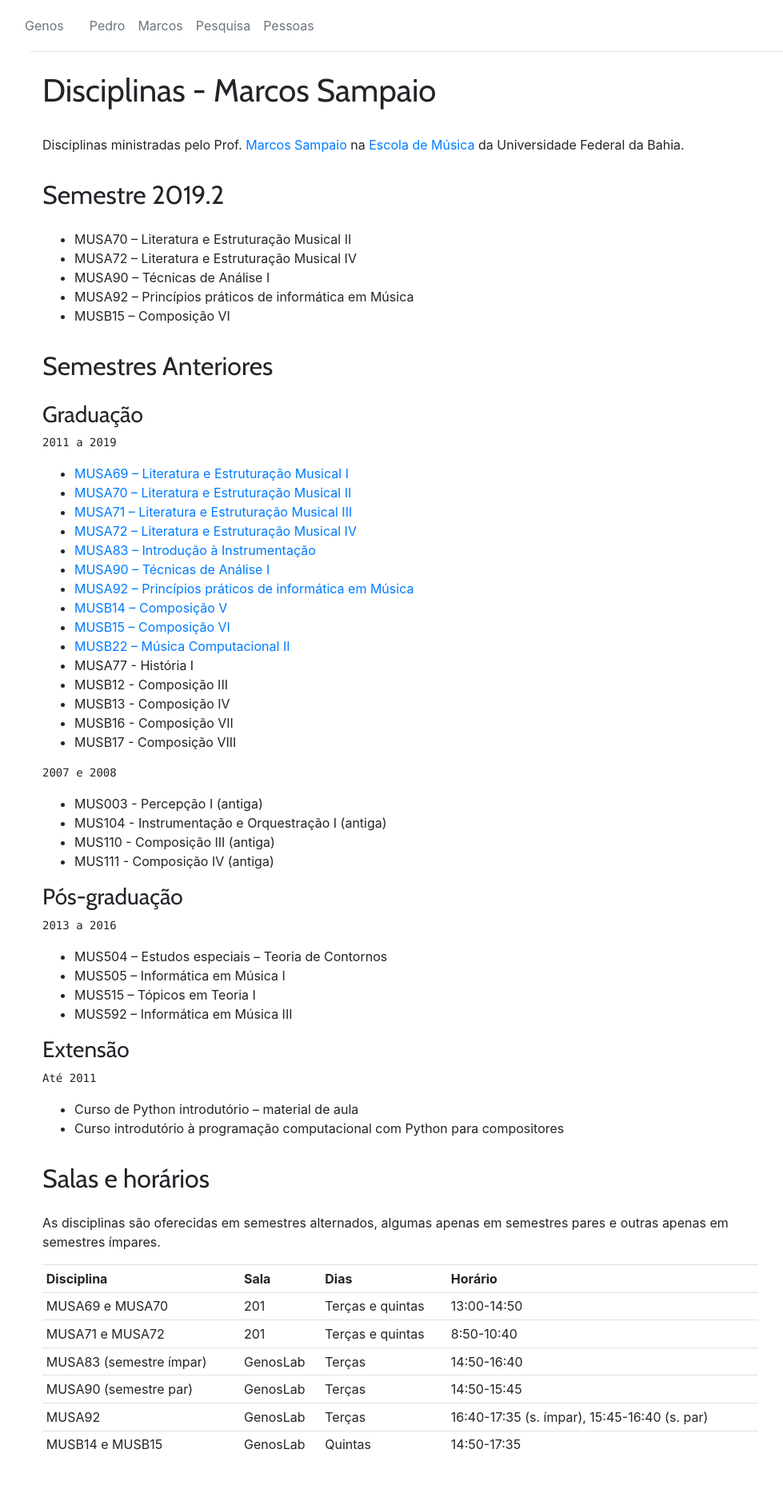
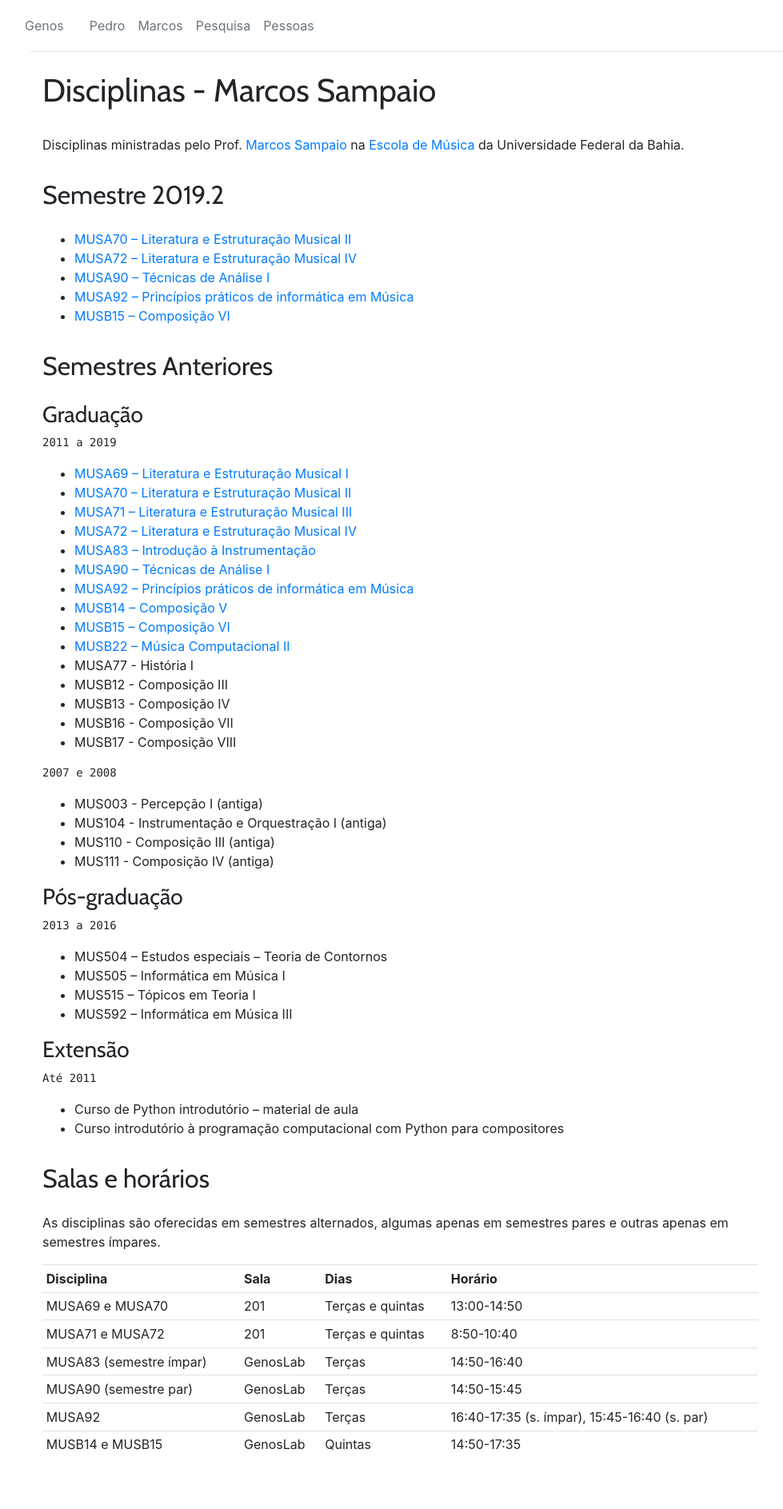
Before and after one commit to kroger/genosmus, a Jekyll site: the page built from _marcos/index.html, in a window 1280 px wide. Shown: the whole page at 80% size, without its empty margins (47-1026 px from the left). Built offline with Jekyll 4.4.1, drawn with Linux system fonts in a browser that asks for light colours.

Commit message:
Links para disciplinas no semestre atual

```diff
--- a/_marcos/index.html
+++ b/_marcos/index.html
@@ -15,8 +15,8 @@
     {% for page in pages %}
     {% assign disciplina = page.relative_path | split: '/' | last | replace: '.md', '' %}
     {% if site.data.docentes.marcos.atual contains disciplina %}
-    <li>{{ page.title | replace: '--', '&ndash;' }}</li>
-    <!--<li><a href="{{ page.url }}">{{ page.title | replace: '&#45;&#45;', '&ndash;' }}</a></li>-->
+    <!--<li>{{ page.title | replace: '&#45;&#45;', '&ndash;' }}</li>-->
+    <li><a href="{{ page.url }}">{{ page.title | replace: '--', '&ndash;' }}</a></li>
     {% endif %}
     {% endfor %}
 </ul>
```
